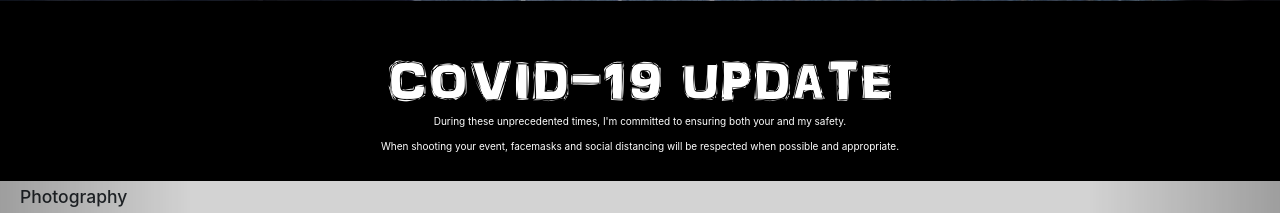
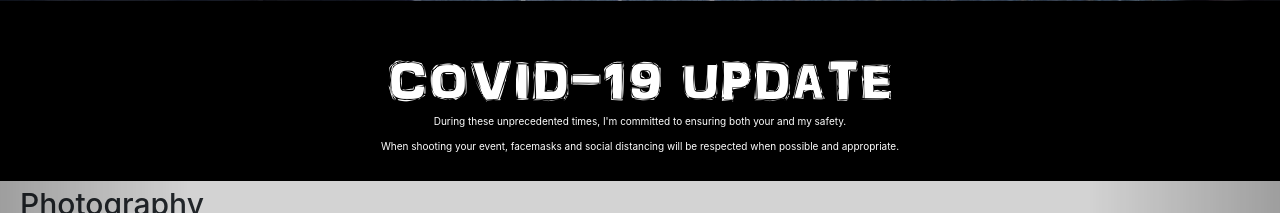
Before and after one commit to Xlrcrash1/JuryRigTest, a PHP site: page / in a window 1280 px wide. Shown: the part 764-977 px from the top of the page. Run offline with PHP 8.4, Linux system fonts and the light colour scheme; some libraries are stand-ins or nearby versions.

Commit message:
fixing font sizes

```diff
--- a/style.css
+++ b/style.css
@@ -129,10 +129,10 @@
     position: absolute;
 }
 
-/*.PhotographyCarouselDesc h3{
+.PhotographyCarouselDesc h3{
 
     font-size: 30px;
-}*/
+}
 
 .carousel-inner > .item > img {
     margin: 0 auto;
```
